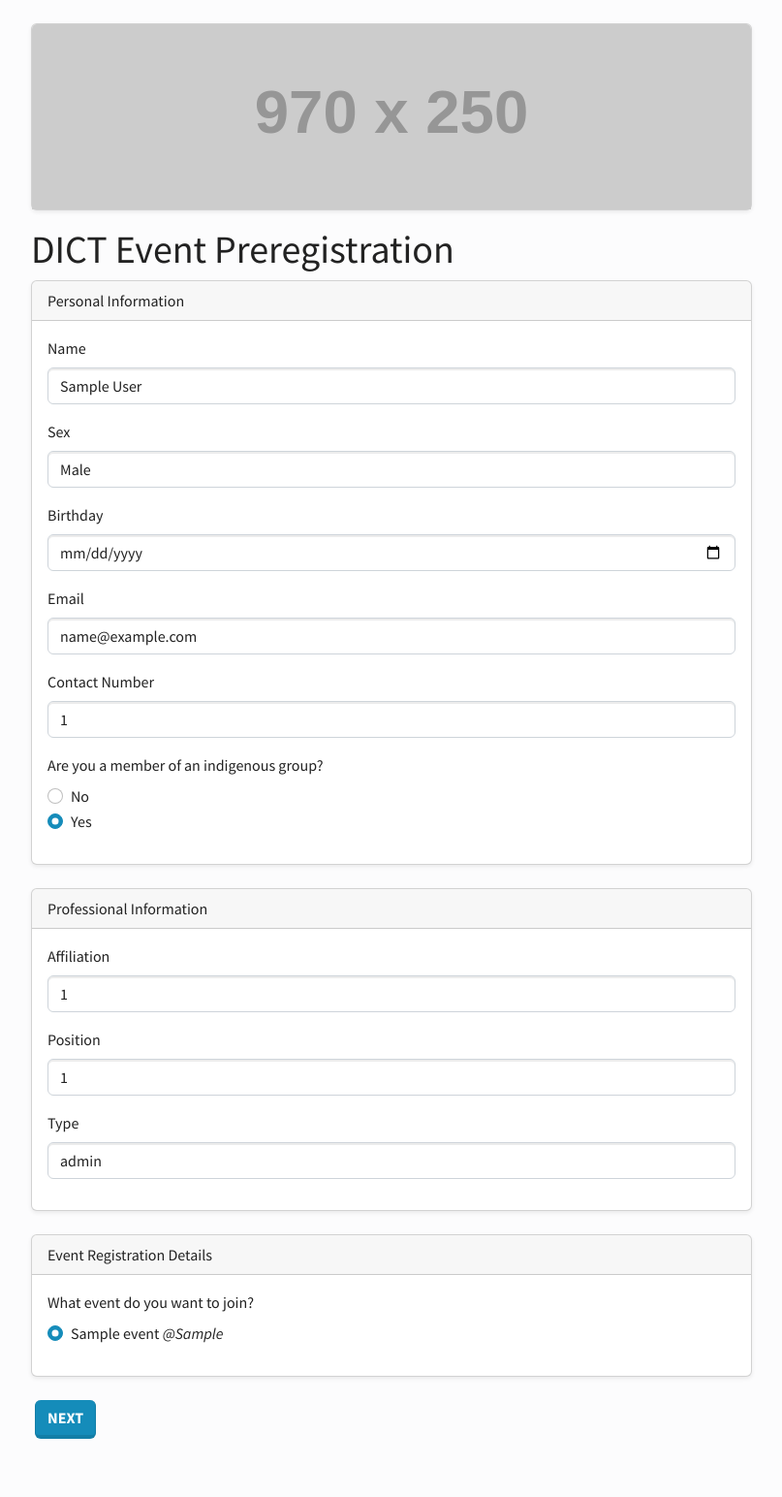
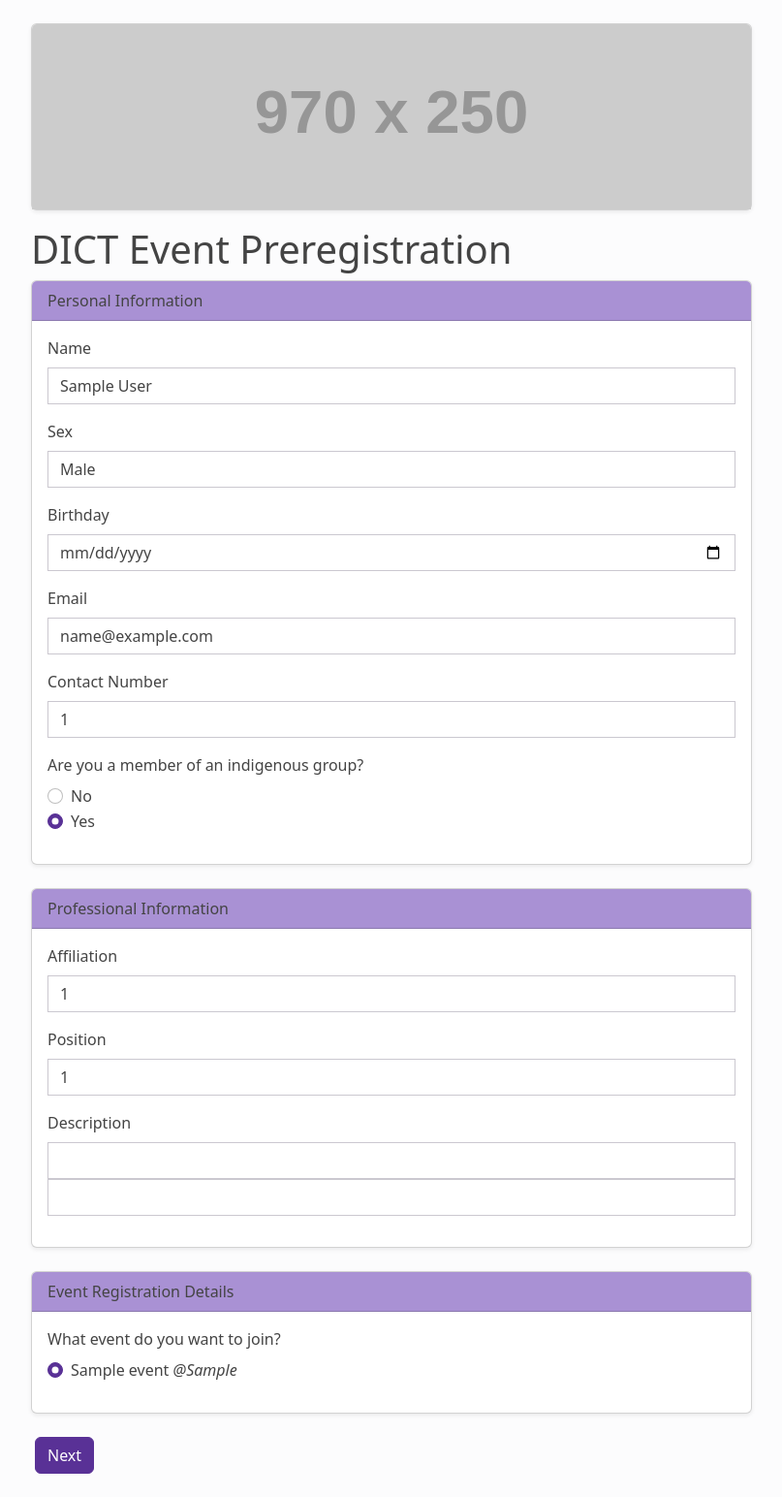
Before and after one commit to JehhB/DICT-prereg, a PHP site: page / in a window 1280 px wide. Shown: the whole page at 97% size, without its empty margins (236-1043 px from the left). Before the commit the page ends 1484 px from the top, so only its background shows below. Run offline with PHP 8.4, Linux system fonts and the light colour scheme; the visitor is signed in with stand-in values (Sample User, id 1); tables that the repository leaves empty hold one stand-in row (values such as "Sample post"); grey boxes labelled with a size stand in for pictures from a placeholder-image service; some libraries are stand-ins or nearby versions.

Commit message:
Finalized design

```diff
--- a/assets/script.js
+++ b/assets/script.js
@@ -71,7 +71,46 @@ function radio(next_target, init) {
   };
 }
 
+/**
+  * @param init string
+  */
+function description(init = '') {
+  return {
+    selected: new Set(init.split(',').map(x => x.trim).filter(x => x.length > 0)),
+    options: ['student', 'job seeker', 'out of school youth', 'fresh graduate'],
+    others: '',
+
+    init() {
+      const otherValues = this.selected.difference(new Set(this.options));
+      this.others = Array.from(otherValues).join(', ');
+      this.$watch('others', (others) => {
+        console.log(others);
+      });
+    },
+
+    get value() {
+      return Array.from(this.selected).map(x => x.toLowerCase()).join(',');
+    },
+
+    input: {
+      [':checked']() {
+        return this.selected.has(this.$el.value);
+      },
+
+      ['@change']() {
+        const value = this.$el.value;
+        if (this.$el.checked) {
+          if (!this.selected.has(value)) this.selected.add(value);
+        } else {
+          this.selected.delete(value);
+        }
+      },
+    },
+  };
+}
+
 document.addEventListener('alpine:init', () => {
   Alpine.data('radio', radio);
   Alpine.data('form', form);
+  Alpine.data('description', description);
 })
--- a/index.php
+++ b/index.php
@@ -60,7 +60,7 @@ function handle_page_1()
     'birthday' => 'Invalid birthday',
     'contact_number' => 'Invalid contact number',
     'affiliation' => 'Affiliation must be provided',
-    'type' => 'Type must be provided',
+    'type' => 'Description must be provided',
     'event_id' => 'Choose a valid event',
     'is_indigenous' => 'Choose a valid value',
   ];
--- a/src/views/assets.php
+++ b/src/views/assets.php
@@ -7,6 +7,6 @@
   integrity="sha384-0pUGZvbkm6XF6gxjEnlmuGrJXVbNuzT9qBBavbLwCsOGabYfZo0T0to5eqruptLy"
   crossorigin="anonymous"></script>
 <script defer src="https://cdn.jsdelivr.net/npm/alpinejs@3.14.1/dist/cdn.min.js"></script>
-<link href=" https://cdn.jsdelivr.net/npm/bootswatch@5.3.3/dist/lumen/bootstrap.min.css " rel="stylesheet">
+<link href=" https://cdn.jsdelivr.net/npm/bootswatch@5.3.3/dist/pulse/bootstrap.min.css " rel="stylesheet">
 <link rel="stylesheet" href="./assets/style.css">
 <script src="./assets/script.js"></script>
--- a/src/views/reg_page1.php
+++ b/src/views/reg_page1.php
@@ -75,7 +75,7 @@
         <?= csrf_field() ?>
 
         <div class="card mb-4 shadow-sm">
-          <div class="card-header">
+          <div class="card-header bg-secondary">
             Personal Information
           </div>
           <div class="card-body">
@@ -182,7 +182,7 @@
         </div>
 
         <div class="card mb-4 shadow-sm">
-          <div class="card-header">
+          <div class="card-header bg-secondary">
             Professional Information
           </div>
           <div class="card-body">
@@ -214,25 +214,44 @@
                 <strong x-transition x-show.important="!valid" class="alert alert-danger d-block py-1 px-3 mt-2"><?= flash_get('errors', 'position') ?></strong>
               <?php endif ?>
             </div>
-            <div x-data="{valid:false}" class="mb-3">
-              <label for="type" class="form-label">Type</label>
+            <div
+              class="mb-3"
+              <?php if (isset($_SESSION['register_type'])): ?>
+              x-data="description('<?= htmlspecialchars(str_replace("'", "", $_SESSION['register_type'])) ?>')"
+              <?php else: ?>
+              x-data="description()"
+              <?php endif ?>>
+              <label for="type" class="form-label">Description</label>
               <input
                 type="text"
                 class="form-control"
                 id="type"
                 name="type"
-                required
-                value="<?= htmlspecialchars($_SESSION['register_type'] ?? '') ?>"
-                @input="valid=$el.checkValidity()">
+                :value="value">
+
+              <template x-for="option in options">
+                <div class="form-check">
+                  <input class="form-check-input" type="checkbox" id="flexCheckChecked" x-bind="input" :value="option">
+                  <label class="form-check-label text-capitalize" for="flexCheckChecked" x-text="option">
+                  </label>
+                </div>
+              </template>
+
+              <input
+                type="text"
+                class="form-control"
+                id="type"
+                x-model="others">
+
               <?php if (flash_has('errors', 'type')): ?>
-                <strong x-transition x-show.important="!valid" class="alert alert-danger d-block py-1 px-3 mt-2"><?= flash_get('errors', 'type') ?></strong>
+                <strong x-transition x-show.important="value.length > 0" class="alert alert-danger d-block py-1 px-3 mt-2"><?= flash_get('errors', 'type') ?></strong>
               <?php endif ?>
             </div>
           </div>
         </div>
 
         <div class="card mb-4 shadow-sm">
-          <div class="card-header">
+          <div class="card-header bg-secondary">
             Event Registration Details
           </div>
           <div class="card-body">
--- a/src/views/reg_page2.php
+++ b/src/views/reg_page2.php
@@ -82,7 +82,7 @@
             <?php endif ?>
             x-modelable="opt"
             x-model="sel[<?= $i ?>]">
-            <div class="card-header d-flex align-items-center">
+            <div class="card-header bg-secondary d-flex align-items-center">
               <span>
                 <?= $timeslot_titles[$i] ?> Timeslot <em>(<?= $t['start'] ?> - <?= $t['end'] ?>)</em>
               </span>
--- a/src/views/reg_page3.php
+++ b/src/views/reg_page3.php
@@ -22,7 +22,7 @@
       <form action="#" method="post">
         <?= csrf_field() ?>
         <div class="card mb-4 shadow-sm">
-          <div class="card-header">
+          <div class="card-header bg-secondary">
             Registration Summary
           </div>
           <div class="card-body">
--- a/src/views/summary_edit.php
+++ b/src/views/summary_edit.php
@@ -72,7 +72,7 @@ $count = BoothRegistration::count_summary();
             x-data="radio('c_<?= $i + 1 ?>', '<?= $t['booth_id'] ?>')"
             x-modelable="opt"
             x-model="sel[<?= $i ?>]">
-            <div class="card-header d-flex align-items-center">
+            <div class="card-header bg-secondary d-flex align-items-center">
               <span>
                 <?= $timeslot_titles[$i] ?> Timeslot <em>(<?= $t['start'] ?> - <?= $t['end'] ?>)</em>
               </span>
--- a/src/views/summary_info.php
+++ b/src/views/summary_info.php
@@ -19,7 +19,7 @@ $reg = Registration::find($_GET['s']);
     </h1>
 
     <div class="card mb-4 shadow-sm">
-      <div class="card-header">
+      <div class="card-header bg-secondary">
         Personal Info
       </div>
       <div class="card-body">
@@ -38,7 +38,7 @@ $reg = Registration::find($_GET['s']);
 
 
     <div class="card mb-4 shadow-sm">
-      <div class="card-header">
+      <div class="card-header bg-secondary">
         Event Registration Details
       </div>
       <div class="card-body">
@@ -54,7 +54,7 @@ $reg = Registration::find($_GET['s']);
     </div>
 
     <div class="card mb-4 shadow-sm">
-      <div class="card-header d-flex">
+      <div class="card-header bg-secondary d-flex">
         <span>
           Booth schedule
         </span>
```
